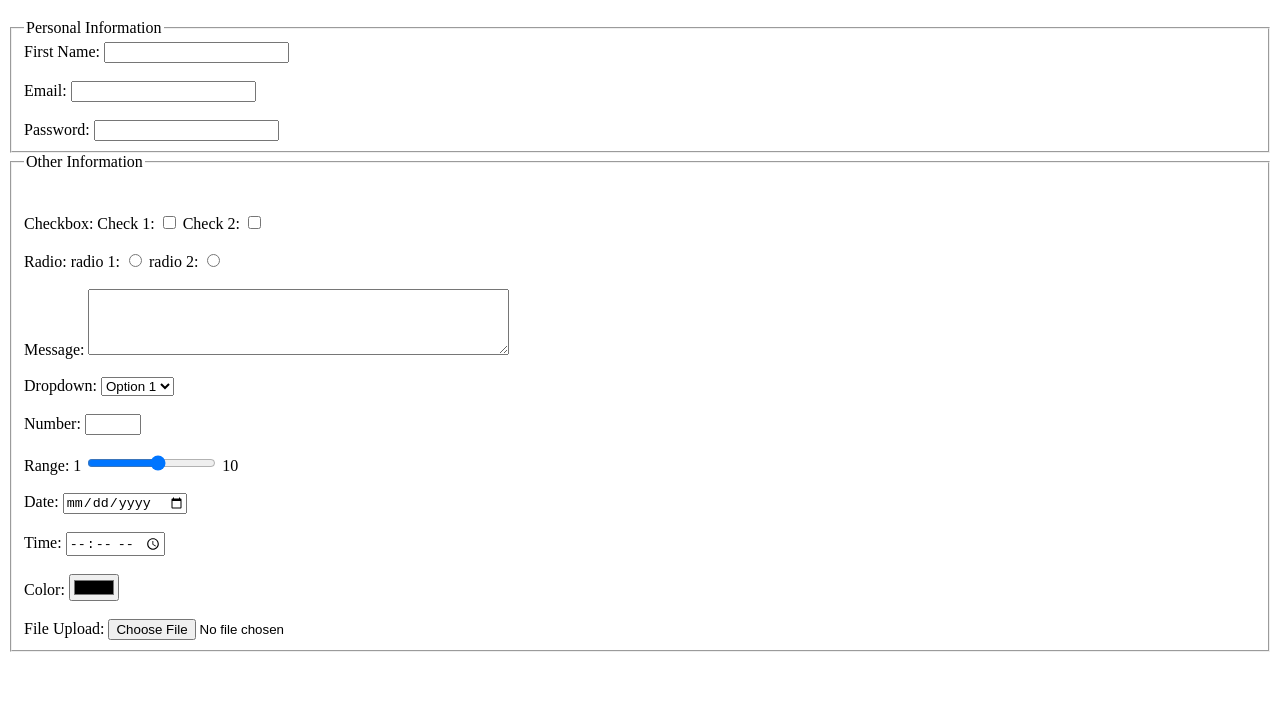
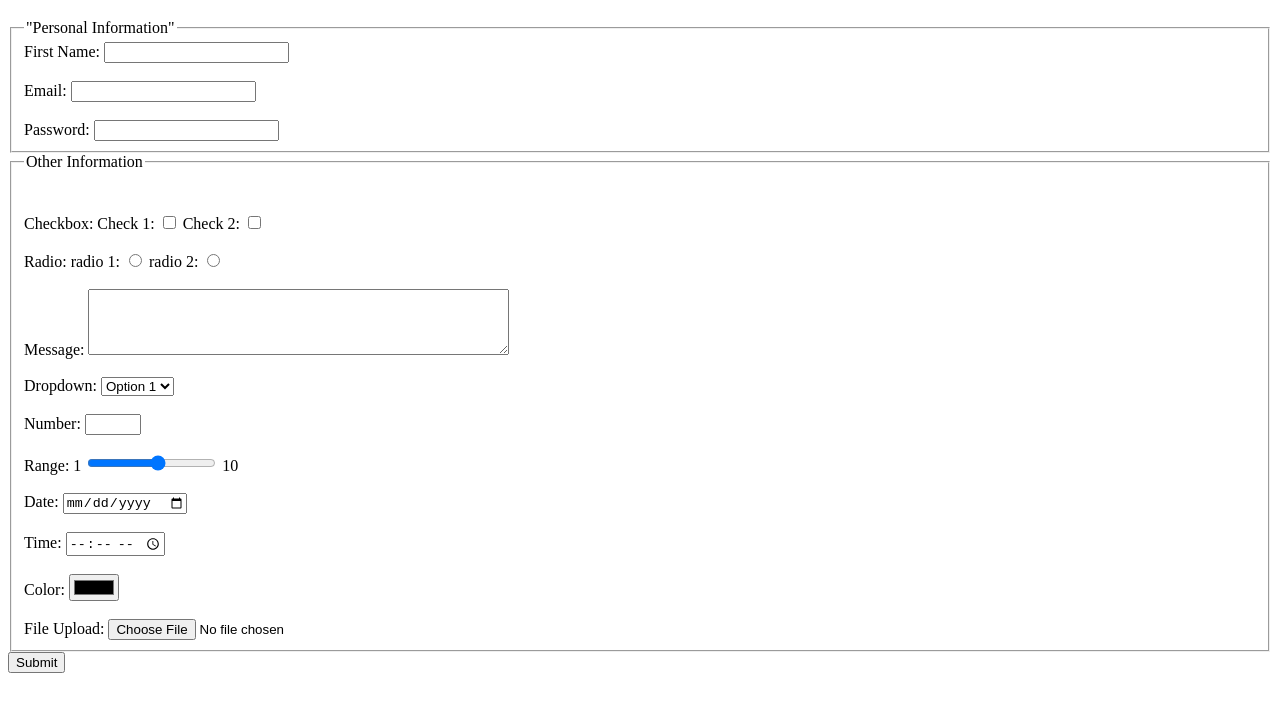
Before and after one commit to bradyharrison79/Circus-Website, a plain HTML site: page htmlcss/module-7/forms-sample.html in a window 1280 px wide. Shown: the part 61-772 px from the top of the page. Drawn offline with Linux system fonts and the light colour scheme.

Commit message:
Added Quotes

```diff
--- a/htmlcss/module-7/forms-sample.html
+++ b/htmlcss/module-7/forms-sample.html
@@ -12,10 +12,10 @@
 <body>
     <h1>Forms</h1>
 
-    <form action="/submit" , method="get">
+    <form action="/submit" method="post">
 
         <fieldset>
-            <legend>Personal Information</legend>
+            <legend> &quot;Personal Information&quot; </legend>
             <label for="first-name">First Name:</labeL>
             <input type="text" id="first-name" name="first-name">
 
@@ -81,9 +81,10 @@
             <input type="file" name="file" id="file">
 
         </fieldset>
+        <input type="submit" value="Submit">
 
     </form>
-
+<br><br><br><br>
 </body>
 
 </html>
```
